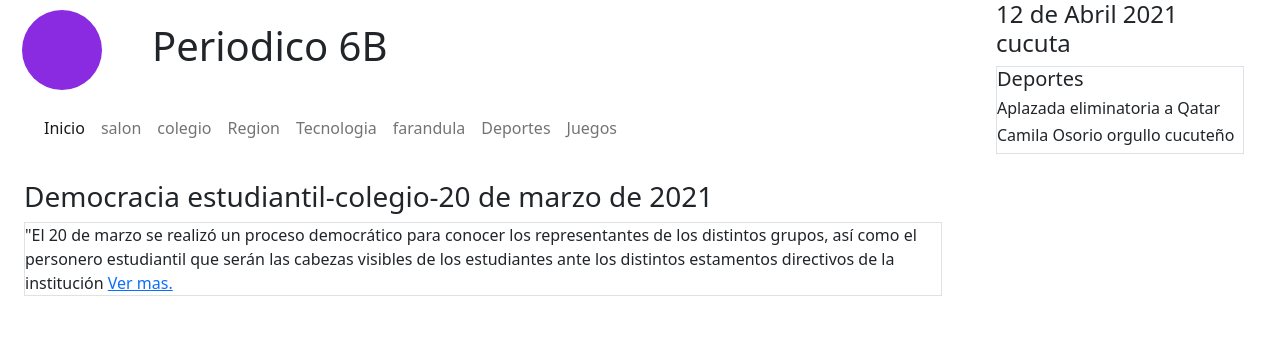
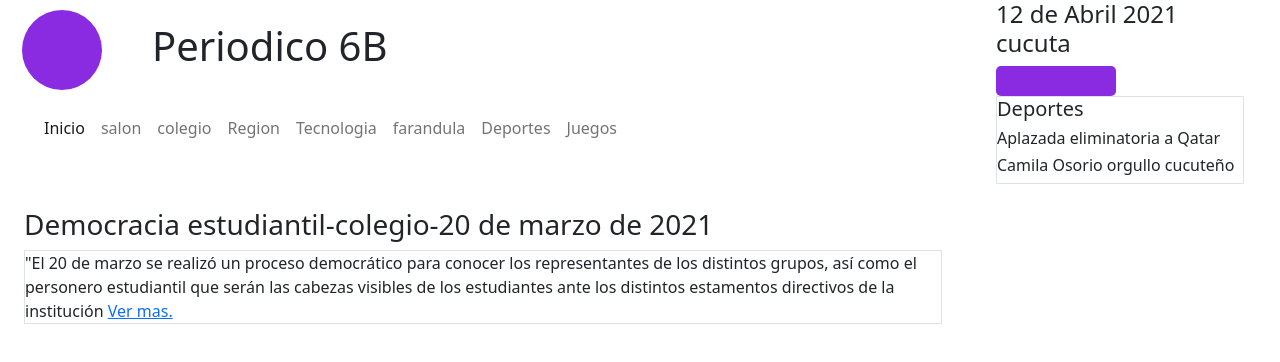
Before and after one commit to yuborama/Parcial_angie, a plain HTML site: page index.html in a window 1280 px wide. Drawn offline with nearby package versions, Linux system fonts and the light colour scheme.

Commit message:
commit2.5

```diff
--- a/estilos.css
+++ b/estilos.css
@@ -1,10 +1,21 @@
+.color{
+    background-color: blueviolet;
+}
+
+
 .circulo {
   width: 80px;
   height: 80px;
-  background-color: blueviolet;
   margin: 10px;
 }
 
 .titulo{
     margin-left: 40px;
 }
+
+
+.gafas{
+    width: 120px;
+    height: 30px;
+    border-radius: 5px;
+}
```
